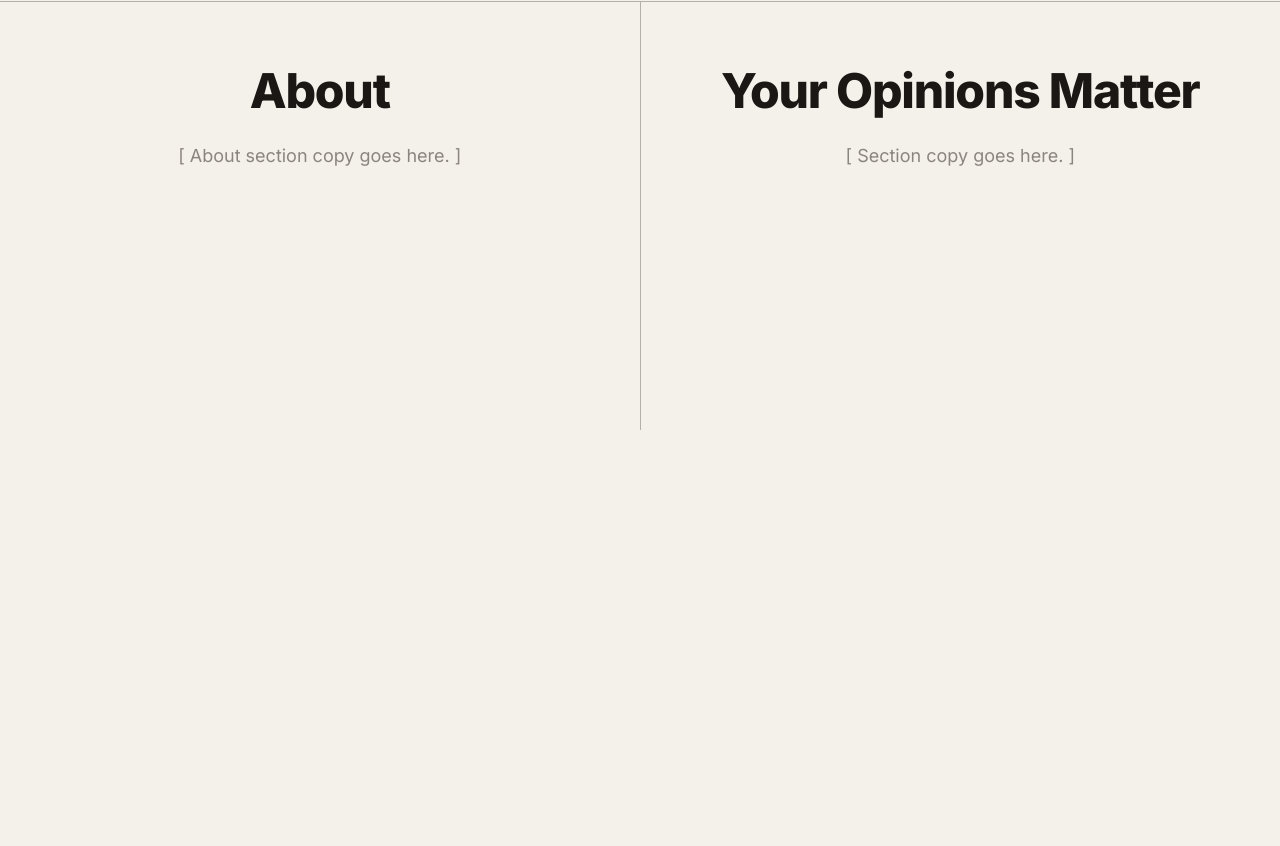
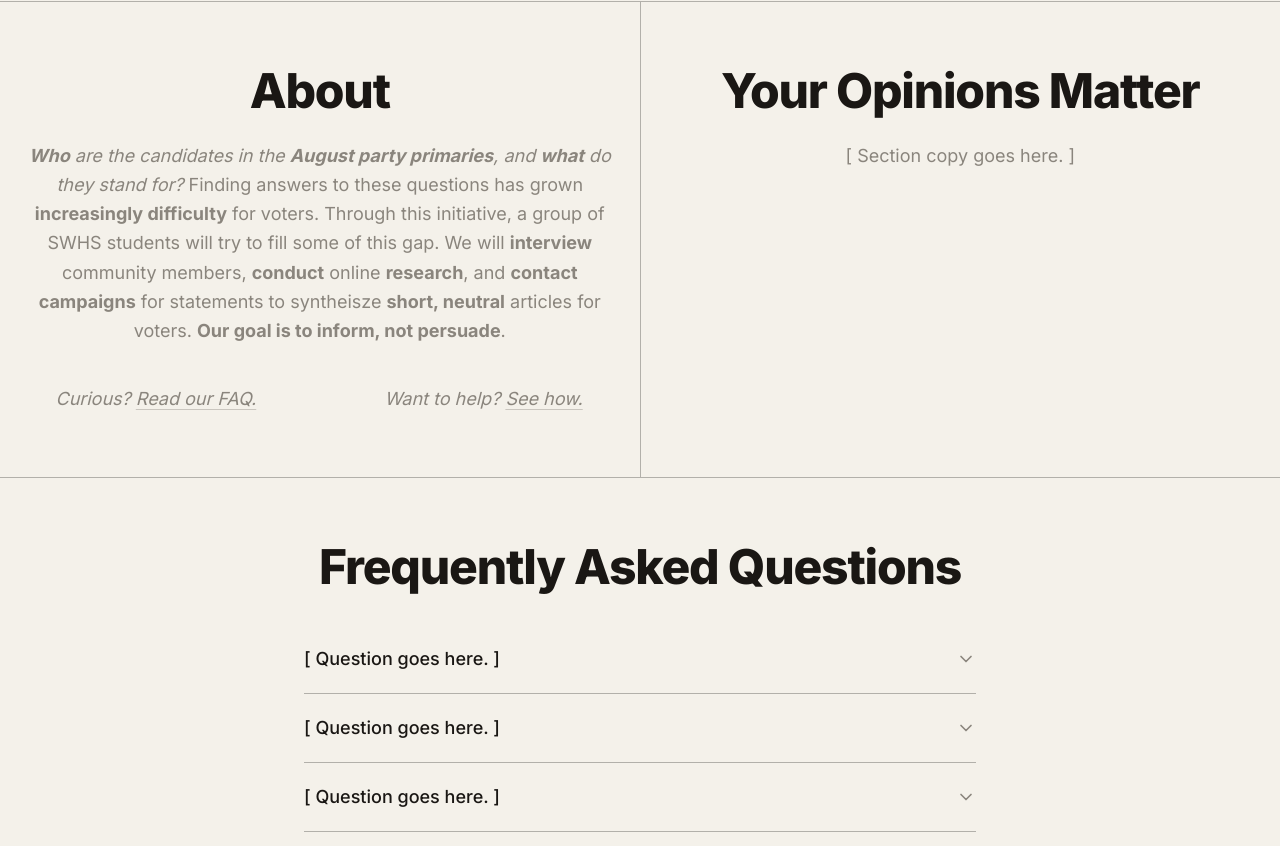
Before and after one commit to RoogerMao/swvs, a Next.js app: page / in a window 1280 px wide. Shown: the part 370-1216 px from the top of the page. Before the commit the page ends 800 px from the top, so only its background shows below. Built offline with nearby package versions, Linux system fonts and the light colour scheme.

Commit message:
claude and me working away

```diff
--- a/app/layout.tsx
+++ b/app/layout.tsx
@@ -21,7 +21,7 @@ export default function RootLayout({
   return (
     <html
       lang="en"
-      className={`${inter.variable} h-full antialiased`}
+      className={`${inter.variable} h-full scroll-smooth antialiased`}
     >
       <body className="min-h-full flex flex-col">{children}</body>
     </html>
--- a/app/page.tsx
+++ b/app/page.tsx
@@ -1,9 +1,26 @@
+"use client";
+
+import { useState } from "react";
+
+const linkClass =
+  "cursor-pointer underline decoration-muted/40 underline-offset-4 transition-colors hover:text-accent hover:decoration-accent";
+
 export default function Home() {
+  const [highlight, setHighlight] = useState(false);
+
+  const flashOpinions = () => {
+    setHighlight(true);
+    document
+      .getElementById("opinions")
+      ?.scrollIntoView({ behavior: "smooth", block: "center" });
+    setTimeout(() => setHighlight(false), 1600);
+  };
+
   return (
-    <div className="flex flex-1 justify-center bg-background pt-8 sm:pt-12">
+    <div className="flex flex-1 justify-center bg-background">
       <main className="flex w-full flex-col">
         {/* ── Masthead ─────────────────────────────────────────────── */}
-        <header className="rounded-lg">
+        <header className="rounded-lg hover:bg-black/[0.04] pt-8 sm:pt-12">
           <div className="px-4 text-center pb-12">
             <h1 className="text-4xl font-extrabold leading-[1.05] tracking-tight text-foreground sm:text-6xl md:text-7xl">
               South Windsor{" "}
@@ -11,12 +28,12 @@ export default function Home() {
               <span className="text-accent">Voter Summaries</span>
             </h1>
             <p className="mt-5 text-base italic text-muted sm:text-xl">
-              A student-led, civic extension to the {" "}
+              A student-led civic initiative, in collaboration with {" "}
               <a
                 href="https://thebobcatprowl.com/"
                 target="_blank"
                 rel="noopener noreferrer"
-                className="underline decoration-muted/40 underline-offset-4 transition-colors hover:text-accent hover:decoration-accent"
+                className={linkClass}
               >
                 The Bobcat Prowl
               </a>
@@ -37,19 +54,44 @@ export default function Home() {
         {/* flex-1 lets the row fill remaining height; the left column's
             right border then stretches to the bottom of the page (the T). */}
         <section className="flex flex-1 flex-col border-t border-rule/30 sm:flex-row">
-          <div className="border-b border-rule/30 px-4 py-12 sm:flex-1 sm:border-b-0 sm:border-r sm:py-16">
+          <div className="border-b border-rule/30 px-4 py-12 transition-colors hover:bg-black/[0.04] sm:flex-1 sm:border-b-0 sm:border-r sm:py-16">
             <SectionLabel>About</SectionLabel>
 
             <div className="mx-auto mt-6 max-w-2xl text-center">
               {/* Intentionally left blank — copy to come */}
               <p className="text-lg leading-relaxed text-muted">
-                [ About section copy goes here. ]
+                <i><b>Who</b> are the candidates in the <b>August party primaries</b>, and <b>what</b> do they stand for?</i>
+                {" "}Finding answers to these questions has grown <b>increasingly difficulty</b> for voters.
+                {" "}Through this initiative, a group of SWHS students will try to fill some of this gap.
+                {" "}We will <b>interview</b> community members, <b>conduct</b> online <b>research</b>, and <b>contact campaigns</b> for statements to syntheisze <b>short, neutral</b> articles for voters.
+                {" "}<b>Our goal is to inform, not persuade</b>.
               </p>
+
+              {/* Two separate CTAs */}
+              <div className="mt-10 grid grid-cols-1 gap-8 text-lg text-muted sm:grid-cols-2 sm:gap-12">
+                <p className="italic">
+                  Curious?{" "}
+                  <a href="#faq" className={linkClass}>
+                    Read our FAQ.
+                  </a>
+                </p>
+                <p className="italic">
+                  Want to help?{" "}
+                  <button type="button" onClick={flashOpinions} className={linkClass}>
+                    See how.
+                  </button>
+                </p>
+              </div>
             </div>
           </div>
 
-          <div className="px-4 py-12 sm:flex-1 sm:py-16">
-            <SectionLabel>Your Opinions Matter</SectionLabel>
+          <div className="px-4 py-12 transition-colors hover:bg-black/[0.04] sm:flex-1 sm:py-16">
+            <SectionLabel
+              id="opinions"
+              className={highlight ? "text-accent" : "text-foreground"}
+            >
+              Your Opinions Matter
+            </SectionLabel>
 
             <div className="mx-auto mt-6 max-w-2xl text-center">
               <p className="text-lg leading-relaxed text-muted">
@@ -58,14 +100,59 @@ export default function Home() {
             </div>
           </div>
         </section>
+
+        {/* ── Frequently Asked Questions ───────────────────────────── */}
+        <section id="faq" className="border-t border-rule/30 px-4 py-12 sm:py-16">
+          <SectionLabel>Frequently Asked Questions</SectionLabel>
+
+          <div className="mx-auto mt-8 max-w-2xl">
+            {faqs.map((faq, i) => (
+              <details key={i} className="group border-b border-rule/30">
+                <summary className="flex cursor-pointer list-none items-center justify-between gap-4 py-5 text-lg font-medium text-foreground [&::-webkit-details-marker]:hidden">
+                  <span>{faq.q}</span>
+                  <svg
+                    className="size-5 shrink-0 text-muted transition-transform duration-200 group-open:rotate-180"
+                    viewBox="0 0 24 24"
+                    fill="none"
+                    stroke="currentColor"
+                    strokeWidth="2"
+                    strokeLinecap="round"
+                    strokeLinejoin="round"
+                    aria-hidden="true"
+                  >
+                    <path d="M6 9l6 6 6-6" />
+                  </svg>
+                </summary>
+                <p className="pb-5 leading-relaxed text-muted">{faq.a}</p>
+              </details>
+            ))}
+          </div>
+        </section>
       </main>
     </div>
   );
 }
 
-function SectionLabel({ children }: { children: React.ReactNode }) {
+const faqs = [
+  { q: "[ Question goes here. ]", a: "[ Answer goes here. ]" },
+  { q: "[ Question goes here. ]", a: "[ Answer goes here. ]" },
+  { q: "[ Question goes here. ]", a: "[ Answer goes here. ]" },
+];
+
+function SectionLabel({
+  children,
+  id,
+  className = "text-foreground",
+}: {
+  children: React.ReactNode;
+  id?: string;
+  className?: string;
+}) {
   return (
-    <h2 className="text-center text-2xl font-extrabold leading-[1.05] tracking-tight text-foreground sm:text-4xl md:text-5xl">
+    <h2
+      id={id}
+      className={`text-center text-2xl font-extrabold leading-[1.05] tracking-tight transition-colors duration-300 sm:text-4xl md:text-5xl ${className}`}
+    >
       {children}
     </h2>
   );
```
